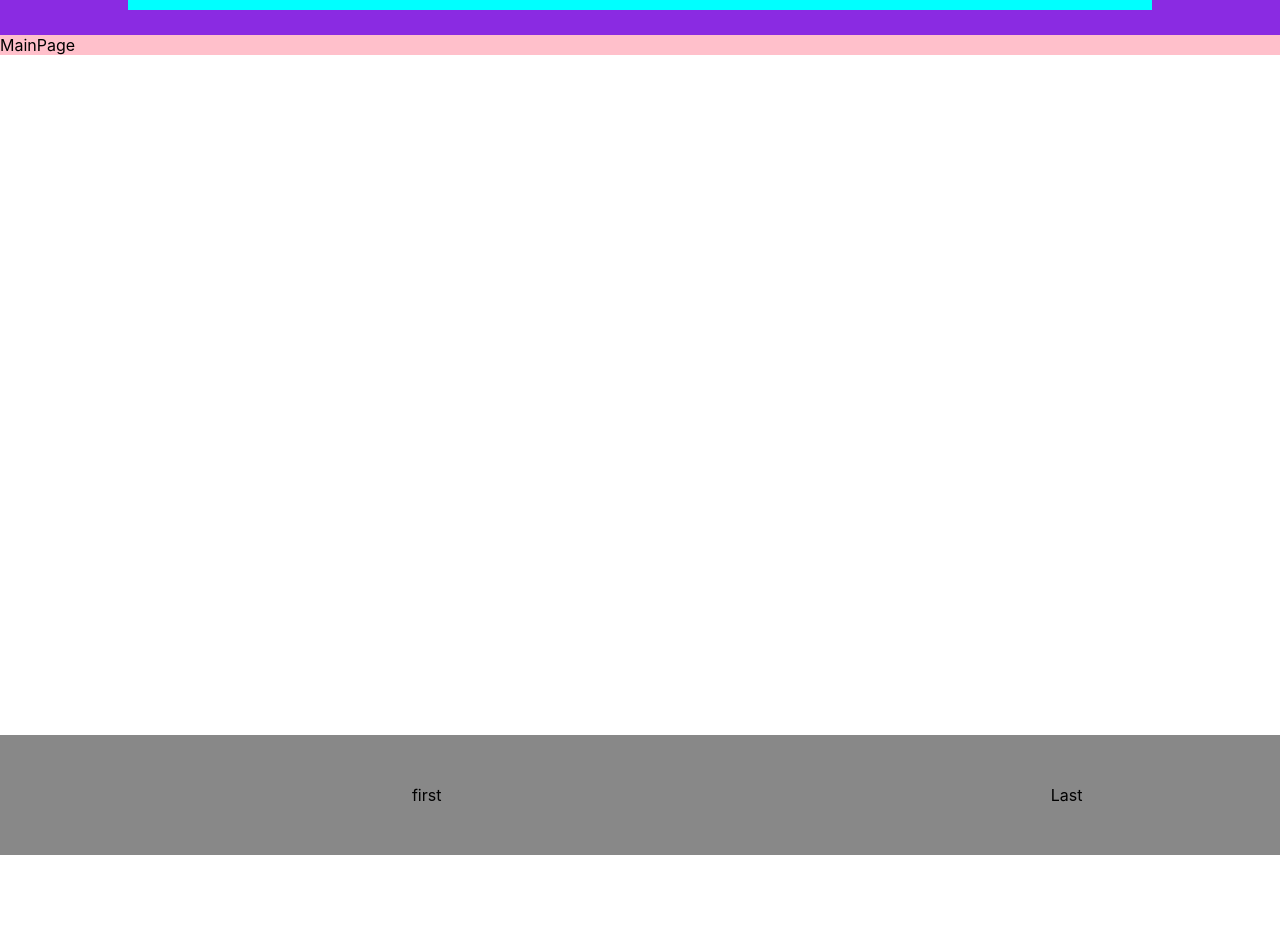
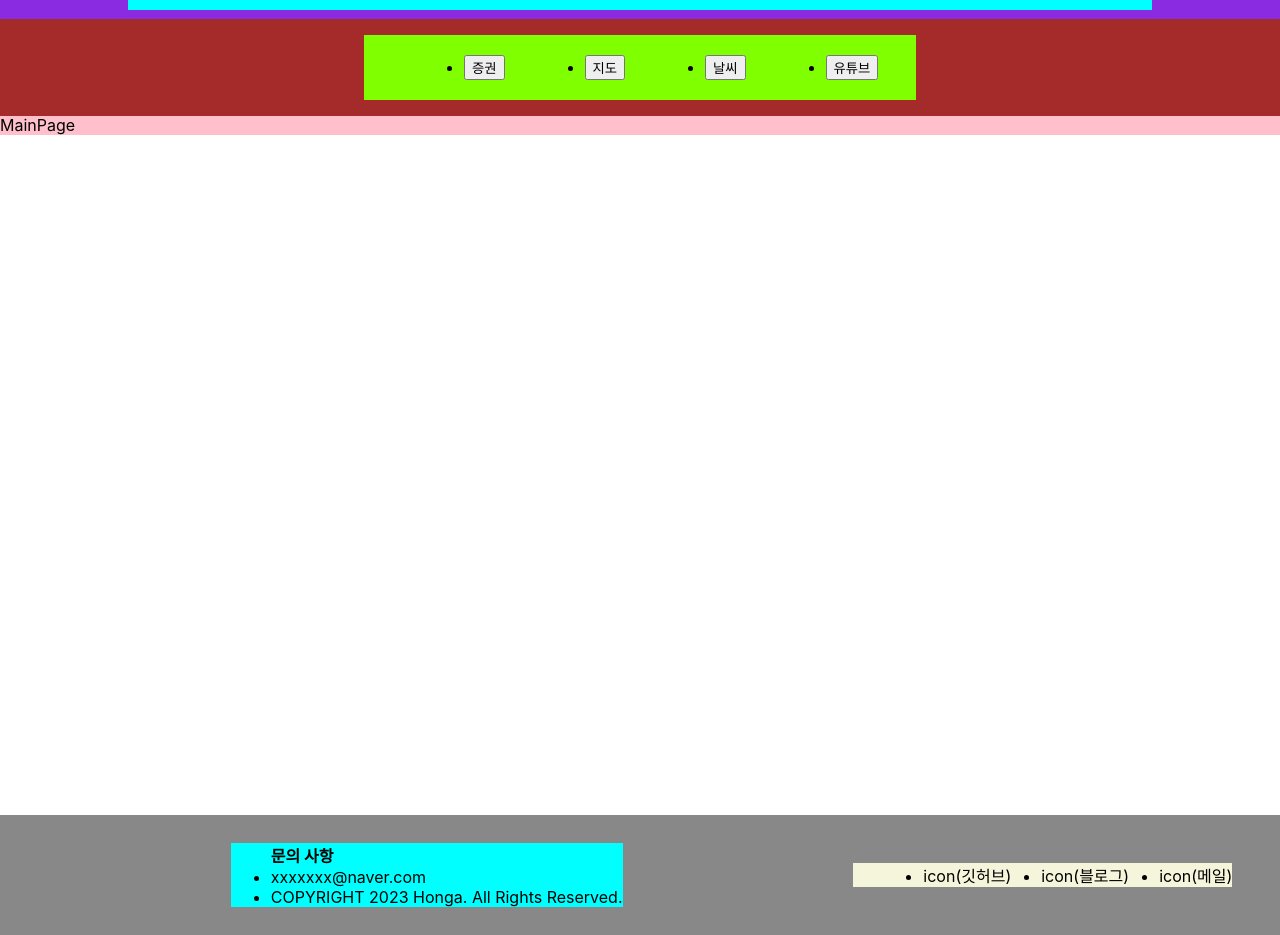
Before and after one commit to Hongaproject/Mypage-React-Project, a React (Create React App) app: page / in a window 1280 px wide. Shown: the part 85-1020 px from the top of the page. Before the commit the page ends 940 px from the top, so only its background shows below. Built offline with nearby package versions, Linux system fonts and the light colour scheme.

Commit message:
3day work header sidebar footer add

```diff
--- a/src/App.jsx
+++ b/src/App.jsx
@@ -5,11 +5,9 @@ import './App.css';
 
 function App() {
   return (
-    <body>
       <Layout>
         <Main />
       </Layout>
-    </body>
   );
 }
 
--- a/src/components/Layout/Footer/Footer.jsx
+++ b/src/components/Layout/Footer/Footer.jsx
@@ -4,10 +4,18 @@ function Footer () {
     return (
         <div className={styles.footer}>
             <div className={styles.footerF}>
-                first
+                <ul className={styles.footerFul}>
+                    <strong>문의 사항</strong>
+                    <li>xxxxxxx@naver.com</li>
+                    <li>COPYRIGHT 2023 Honga. All Rights Reserved.</li>
+                </ul>
             </div>
             <div className={styles.footerL}>
-                Last
+                <ul className={styles.footerLul}>
+                    <li>icon(깃허브)</li>
+                    <li>icon(블로그)</li>
+                    <li>icon(메일)</li>
+                </ul>
             </div>
         </div>
     );
--- a/src/components/Layout/Footer/Footer.module.css
+++ b/src/components/Layout/Footer/Footer.module.css
@@ -7,8 +7,23 @@
 }
 
 .footerF{
+    display: flex;
     flex: 2;
+    justify-content: center;
 }
+.footerFul{
+    background-color: aqua;
+    text-align: left;
+}
+
 .footerL{
+    display: flex;
     flex: 1;
 }
+.footerLul{
+    background-color: beige;
+    display: flex;
+}
+.footerLul li{
+    margin-left: 30px;
+}
--- a/src/components/Layout/Header/Header.jsx
+++ b/src/components/Layout/Header/Header.jsx
@@ -20,7 +20,14 @@ function Header () {
                     </form>
                 </div>
             </div>
-
+            <div className={styles.sidebar}>
+                <ul className={styles.sidebarUl}>
+                    <li><button>증권</button></li>
+                    <li><button>지도</button></li>
+                    <li><button>날씨</button></li>
+                    <li><button>유튜브</button></li>
+                </ul>
+            </div>
         </div>
     );
 }
--- a/src/components/Layout/Header/Header.module.css
+++ b/src/components/Layout/Header/Header.module.css
@@ -1,7 +1,7 @@
 .header{
     width: 100%;
     background-color: blueviolet;
-    height: 120px;
+    height: 200px;
 }
 
 .logoInput{
@@ -58,3 +58,23 @@
     border: 0;
     line-height: 0;
 }
+
+.sidebar{
+    position: absolute;
+    display: flex;
+    width: 100%;
+    top: 13%;
+    background-color: brown;
+    justify-content: center;
+}
+
+.sidebarUl{
+    display: flex;
+    background-color: chartreuse;
+    width: 40%;
+    padding: 20px;
+}
+
+.sidebarUl li{
+    margin-left: 80px;
+}
--- a/src/containers/Mainp/Main.module.css
+++ b/src/containers/Mainp/Main.module.css
@@ -1,4 +1,5 @@
 .main{
     background-color: pink;
     width: 100%;
+    min-height: 100%;
 }
```
